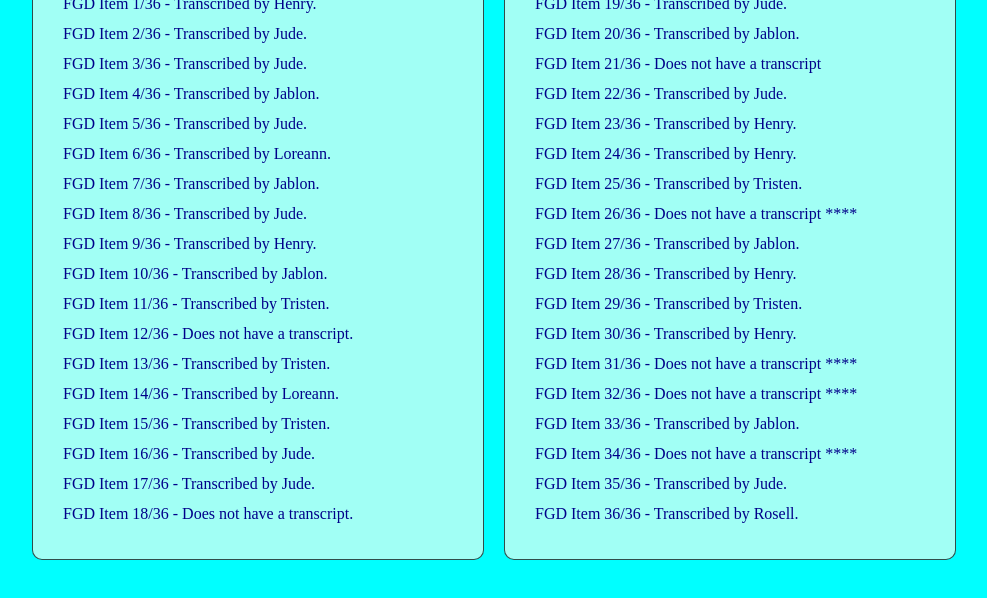
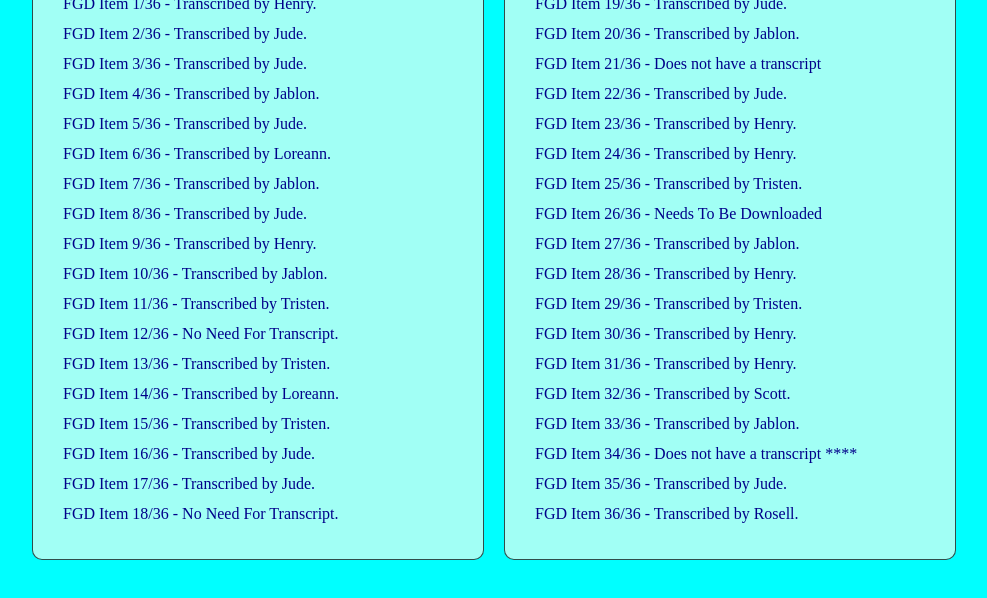
Before and after one commit to juniorhenry08/focusgrouplist, a plain HTML site: page index.html in a window 1280 px wide. Shown: the part 156-754 px from the top of the page, without its empty margins (138-1125 px from the left). Drawn offline with Linux system fonts and the light colour scheme.

Commit message:
Update index.html

```diff
--- a/index.html
+++ b/index.html
@@ -23,13 +23,13 @@
         <a href="https://kobo.humanitarianresponse.info/#/forms/aPHcuH29wwZnJVXtDnFj4y/data/processing/opening_survey-opening_Audio/6ae00bf0-6897-4826-8107-675c55986f80" target="_blank" rel="noreferrer noopener">FGD Item 9/36 - Transcribed by Henry.</a>
         <a href="https://kobo.humanitarianresponse.info/#/forms/aPHcuH29wwZnJVXtDnFj4y/data/processing/opening_survey-opening_Audio/3ce20550-af15-4e3a-be92-1932fc3124d4" target="_blank" rel="noreferrer noopener">FGD Item 10/36 - Transcribed by Jablon.</a>
         <a href="https://kobo.humanitarianresponse.info/#/forms/aPHcuH29wwZnJVXtDnFj4y/data/processing/opening_survey-opening_Audio/7fcf270d-374e-4191-86cb-69307584840c" target="_blank" rel="noreferrer noopener">FGD Item 11/36 - Transcribed by Tristen.</a>
-        <a href="https://kobo.humanitarianresponse.info/#/forms/aPHcuH29wwZnJVXtDnFj4y/data/processing/opening_survey-opening_Audio/b82bf884-f028-41e0-9496-67438a758f5a" target="_blank" rel="noreferrer noopener">FGD Item 12/36 - Does not have a transcript.</a>
+        <a>FGD Item 12/36 - No Need For Transcript.</a>
         <a href="https://kobo.humanitarianresponse.info/#/forms/aPHcuH29wwZnJVXtDnFj4y/data/processing/opening_survey-opening_Audio/9a177f55-c472-4a82-999d-2cbbe4ef1469" target="_blank" rel="noreferrer noopener">FGD Item 13/36 - Transcribed by Tristen.</a>
         <a href="https://kobo.humanitarianresponse.info/#/forms/aPHcuH29wwZnJVXtDnFj4y/data/processing/opening_survey-opening_Audio/c793116c-41e3-44d6-8e9b-2914f9200e63" target="_blank" rel="noreferrer noopener">FGD Item 14/36 - Transcribed by Loreann.</a>
         <a href="https://kobo.humanitarianresponse.info/#/forms/aPHcuH29wwZnJVXtDnFj4y/data/processing/opening_survey-opening_Audio/9309c39d-5f21-40c1-b416-19ddc2dd7139" target="_blank" rel="noreferrer noopener">FGD Item 15/36 - Transcribed by Tristen.</a>
         <a href="https://kobo.humanitarianresponse.info/#/forms/aPHcuH29wwZnJVXtDnFj4y/data/processing/opening_survey-opening_Audio/8eb5bb21-6d1e-46f9-8331-0f002fd9682c" target="_blank" rel="noreferrer noopener">FGD Item 16/36 - Transcribed by Jude.</a>
         <a href="https://kobo.humanitarianresponse.info/#/forms/aPHcuH29wwZnJVXtDnFj4y/data/processing/opening_survey-opening_Audio/d8614f33-3599-4697-bf36-53e50034a2bd" target="_blank" rel="noreferrer noopener">FGD Item 17/36 - Transcribed by Jude.</a>
-        <a href="https://kobo.humanitarianresponse.info/#/forms/aPHcuH29wwZnJVXtDnFj4y/data/processing/opening_survey-opening_Audio/c5974fe6-d37c-4142-90e9-29f0bbd4f2cf" target="_blank" rel="noreferrer noopener">FGD Item 18/36 - Does not have a transcript.</a>
+        <a>FGD Item 18/36 - No Need For Transcript.</a>
       </div>
      </div>
     <div class="coll2">
@@ -41,13 +41,13 @@
     <a href="https://kobo.humanitarianresponse.info/#/forms/aPHcuH29wwZnJVXtDnFj4y/data/processing/opening_survey-opening_Audio/d9dfc21b-287e-44ac-9363-82970bafee73" target="_blank" rel="noreferrer noopener">FGD Item 23/36 - Transcribed by Henry.</a>
     <a href="https://kobo.humanitarianresponse.info/#/forms/aPHcuH29wwZnJVXtDnFj4y/data/processing/opening_survey-opening_Audio/9b2f1fc7-c5c2-44ea-b932-a23df37a6d9d" target="_blank" rel="noreferrer noopener">FGD Item 24/36 - Transcribed by Henry.</a>
     <a href="https://kobo.humanitarianresponse.info/#/forms/aPHcuH29wwZnJVXtDnFj4y/data/processing/opening_survey-opening_Audio/1da2d17c-fe6e-4b28-a55d-dc8930f39ccd" target="_blank" rel="noreferrer noopener">FGD Item 25/36 - Transcribed by Tristen.</a>
-    <a href="">FGD Item 26/36 - Does not have a transcript    ****</a>
+    <a>FGD Item 26/36 - Needs To Be Downloaded</a>
     <a href="https://kobo.humanitarianresponse.info/#/forms/aPHcuH29wwZnJVXtDnFj4y/data/processing/opening_survey-opening_Audio/979e1de6-a71c-4c2d-a076-f4f5969dab05" target="_blank" rel="noreferrer noopener">FGD Item 27/36 - Transcribed by Jablon.</a>
     <a href="https://kobo.humanitarianresponse.info/#/forms/aPHcuH29wwZnJVXtDnFj4y/data/processing/opening_survey-opening_Audio/8793723c-8869-4410-855a-bc2c3dc96852" target="_blank" rel="noreferrer noopener">FGD Item 28/36 - Transcribed by Henry.</a>
     <a href="https://kobo.humanitarianresponse.info/#/forms/aPHcuH29wwZnJVXtDnFj4y/data/processing/opening_survey-opening_Audio/45e85c81-3201-4b2b-b8bf-ff3027b7d147" target="_blank" rel="noreferrer noopener">FGD Item 29/36 - Transcribed by Tristen.</a>
     <a href="https://kobo.humanitarianresponse.info/#/forms/aPHcuH29wwZnJVXtDnFj4y/data/processing/opening_survey-opening_Audio/7c50d75f-648d-4f55-a818-7e3d1412ee52" target="_blank" rel="noreferrer noopener">FGD Item 30/36 - Transcribed by Henry.</a>
-    <a href="https://kobo.humanitarianresponse.info/#/forms/aPHcuH29wwZnJVXtDnFj4y/data/processing/opening_survey-opening_Audio/2f249e94-f315-4cd5-a1f7-f94f60764fc3" target="_blank" rel="noreferrer noopener">FGD Item 31/36 - Does not have a transcript    ****</a>
-    <a href="https://kobo.humanitarianresponse.info/#/forms/aPHcuH29wwZnJVXtDnFj4y/data/processing/opening_survey-opening_Audio/f6a98aba-3358-40e3-9bf5-a1329f882588" target="_blank" rel="noreferrer noopener">FGD Item 32/36 - Does not have a transcript    ****</a>
+    <a href="https://kobo.humanitarianresponse.info/#/forms/aPHcuH29wwZnJVXtDnFj4y/data/processing/opening_survey-opening_Audio/2f249e94-f315-4cd5-a1f7-f94f60764fc3" target="_blank" rel="noreferrer noopener">FGD Item 31/36 - Transcribed by Henry.</a>
+    <a href="https://kobo.humanitarianresponse.info/#/forms/aPHcuH29wwZnJVXtDnFj4y/data/processing/opening_survey-opening_Audio/f6a98aba-3358-40e3-9bf5-a1329f882588" target="_blank" rel="noreferrer noopener">FGD Item 32/36 - Transcribed by Scott.</a>
     <a href="https://kobo.humanitarianresponse.info/#/forms/aPHcuH29wwZnJVXtDnFj4y/data/processing/opening_survey-opening_Audio/78d8f961-aac7-4498-abb8-bf88d02d9bf9" target="_blank" rel="noreferrer noopener">FGD Item 33/36 - Transcribed by Jablon.</a>
     <a href="https://kobo.humanitarianresponse.info/#/forms/aPHcuH29wwZnJVXtDnFj4y/data/processing/opening_survey-opening_Audio/f638d2bc-3a46-4aa2-82f8-fd1388162606" target="_blank" rel="noreferrer noopener">FGD Item 34/36 - Does not have a transcript    ****</a>
     <a href="https://kobo.humanitarianresponse.info/#/forms/aPHcuH29wwZnJVXtDnFj4y/data/processing/opening_survey-opening_Audio/36ebbd91-4f3f-47a2-bcdf-1db5d775d6c2" target="_blank" rel="noreferrer noopener">FGD Item 35/36 - Transcribed by Jude.</a>
```
